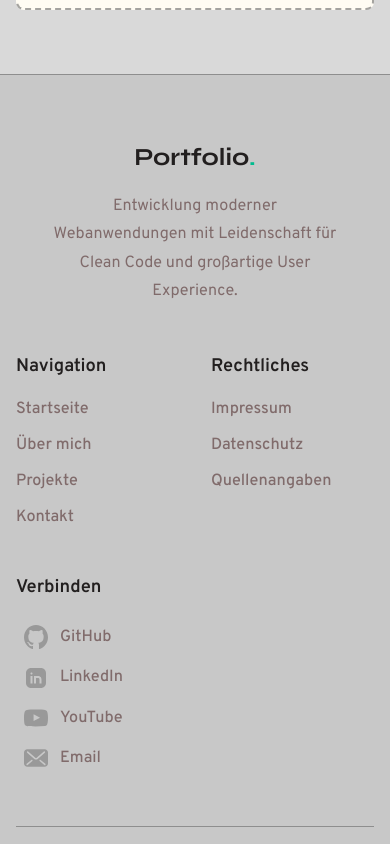
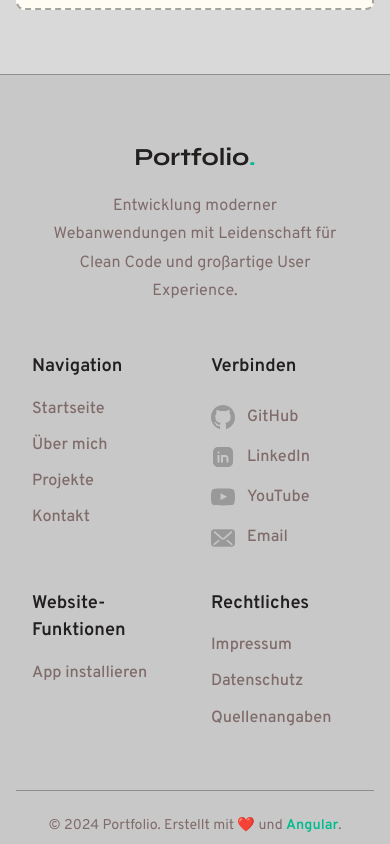
Before and after one commit to KosMaster87/Portfolio, an Angular app: page /privacy-policy in a window 390 px wide. Shown: the part 5420-6264 px from the top of the page. Built offline with nearby package versions, Linux system fonts and the light colour scheme.

Commit message:
fix: enhance footer features and legal sections, update styles, and improve responsiveness

```diff
--- a/public/i18n/de.json
+++ b/public/i18n/de.json
@@ -75,6 +75,7 @@
   "FOOTER": {
     "brandDescription": "Entwicklung moderner Webanwendungen mit Leidenschaft für Clean Code und großartige User Experience.",
     "navigationHeading": "Navigation",
+    "featuresHeading": "Website-Funktionen",
     "legalHeading": "Rechtliches",
     "socialHeading": "Verbinden",
     "copyright": "Portfolio. Erstellt mit",
@@ -84,6 +85,7 @@
     "angular": "Angular",
     "typescript": "TypeScript",
     "scss": "SCSS",
+    "install": "App installieren",
     "backToTop": "Oben",
     "backToTopAria": "Zurück nach oben scrollen",
     "githubAria": "Besuchen Sie mein GitHub-Profil",
--- a/public/i18n/en.json
+++ b/public/i18n/en.json
@@ -75,6 +75,7 @@
   "FOOTER": {
     "brandDescription": "Building modern web applications with passion for clean code and great user experiences.",
     "navigationHeading": "Navigation",
+    "featuresHeading": "Website features",
     "legalHeading": "Legal",
     "socialHeading": "Connect",
     "copyright": "Portfolio. Made with",
@@ -84,6 +85,7 @@
     "angular": "Angular",
     "typescript": "TypeScript",
     "scss": "SCSS",
+    "install": "Install App",
     "backToTop": "Top",
     "backToTopAria": "Scroll back to top",
     "githubAria": "Visit my GitHub profile",
--- a/src/app/features/home/components/skills-section/skills-section.component.scss
+++ b/src/app/features/home/components/skills-section/skills-section.component.scss
@@ -36,11 +36,8 @@
     padding: var(--space-2) var(--space-4);
     margin: 0 0 var(--space-12) 0;
     position: relative;
-    z-index: 1;
 
     @media screen and (max-width: 300px) {
-      font-size: var(--font-size-2xl);
-      padding: var(--space-1) var(--space-2);
       margin: 0 0 var(--space-8) 0;
     }
   }
@@ -51,10 +48,18 @@
     min-height: 33vh;
     padding: var(--space-8) var(--space-4);
     display: grid;
-    grid-template-columns: repeat(auto-fill, minmax(clamp(100px, 10vw, 200px), 1fr));
+    grid-template-columns: repeat(auto-fill, minmax(clamp(80px, 10vw, 200px), 1fr));
     gap: var(--space-1);
     justify-items: center;
     align-items: center;
+
+    @media screen and (min-width: 300px) {
+      padding: var(--space-6) 0;
+    }
+
+    @media screen and (max-width: 720px) {
+      grid-template-columns: repeat(auto-fill, minmax(clamp(80px, 22vw, 200px), 1fr));
+    }
   }
 
   @include tablet {
@@ -94,8 +99,8 @@
   }
 
   &__icon {
-    width: clamp(50px, 8vw, 80px);
-    height: clamp(50px, 8vw, 80px);
+    width: clamp(45px, 8vw, 80px);
+    height: clamp(45px, 8vw, 80px);
     background-size: contain;
     background-repeat: no-repeat;
     background-position: center;
--- a/src/app/layout/footer/footer.component.html
+++ b/src/app/layout/footer/footer.component.html
@@ -37,6 +37,42 @@
         </nav>
       </div>
 
+      <div class="app-footer__social">
+        <h4 class="app-footer__social-heading">{{ footerData().socialHeading }}</h4>
+        <div class="social-links">
+          @for (social of socialLinks(); track social.name) {
+          <a
+            [href]="social.url"
+            [attr.aria-label]="social.ariaLabel"
+            [class]="'social-link social-link--' + social.hoverColor"
+            target="_blank"
+            rel="noopener noreferrer"
+          >
+            <img
+              [src]="social.iconPath"
+              [alt]="social.name + ' icon'"
+              class="social-icon"
+              draggable="false"
+            />
+            <span class="social-name">{{ social.name }}</span>
+          </a>
+          }
+        </div>
+      </div>
+
+      <div class="app-footer__features">
+        <h4 class="app-footer__features-heading">{{ footerData().featuresHeading }}</h4>
+        <nav role="navigation" aria-label="Website features">
+          <ul class="app-footer__features-list">
+            <li class="app-footer__features-item">
+              <a class="app-footer__navigation-link" (click)="installPWA()">{{
+                footerData().install
+              }}</a>
+            </li>
+          </ul>
+        </nav>
+      </div>
+
       <div class="app-footer__legal">
         <h4 class="app-footer__legal-heading">{{ footerData().legalHeading }}</h4>
         <nav role="navigation" aria-label="Legal navigation">
@@ -58,29 +94,6 @@
             </li>
           </ul>
         </nav>
-      </div>
-
-      <div class="app-footer__social">
-        <h4 class="app-footer__social-heading">{{ footerData().socialHeading }}</h4>
-        <div class="social-links">
-          @for (social of socialLinks(); track social.name) {
-          <a
-            [href]="social.url"
-            [attr.aria-label]="social.ariaLabel"
-            [class]="'social-link social-link--' + social.hoverColor"
-            target="_blank"
-            rel="noopener noreferrer"
-          >
-            <img
-              [src]="social.iconPath"
-              [alt]="social.name + ' icon'"
-              class="social-icon"
-              draggable="false"
-            />
-            <span class="social-name">{{ social.name }}</span>
-          </a>
-          }
-        </div>
       </div>
     </div>
 
--- a/src/app/layout/footer/footer.component.scss
+++ b/src/app/layout/footer/footer.component.scss
@@ -19,13 +19,48 @@
     grid-template-columns: 1fr;
 
     @include tablet {
-      grid-template-columns: 2fr 1fr 1fr 1fr;
+      grid-template-columns: repeat(4, 1fr);
       gap: var(--space-12);
+    }
+
+    @include desktop {
+      grid-template-columns: 2fr 1fr 1fr 1fr 1fr;
+      gap: var(--space-16);
     }
 
     @media screen and (max-width: 719px) {
       grid-template-columns: 1fr 1fr;
       gap: var(--space-8);
+      padding-left: var(--space-4);
+      padding-right: var(--space-4);
+    }
+  }
+
+  &__brand {
+    @media screen and (max-width: 1023px) {
+      grid-column: 1 / -1;
+      text-align: center;
+    }
+
+    .brand-title {
+      font-family: var(--font-secondary);
+      font-size: var(--font-size-2xl);
+      font-weight: var(--font-weight-bold);
+      color: var(--color-text-primary);
+      margin: 0 0 var(--space-4) 0;
+
+      .brand-accent {
+        color: var(--color-primary);
+      }
+    }
+
+    .brand-description {
+      font-family: var(--font-primary);
+      font-size: var(--font-size-base);
+      color: var(--color-text-muted);
+      line-height: var(--line-height-relaxed);
+      margin: 0;
+      max-width: 300px;
     }
   }
 
@@ -49,10 +84,15 @@
       line-height: var(--line-height-relaxed);
       margin: 0;
       max-width: 300px;
+
+      @media screen and (max-width: 1023px) {
+        margin: 0 auto;
+      }
     }
   }
 
   &__navigation,
+  &__features,
   &__legal,
   &__social {
     &-heading {
@@ -98,7 +138,7 @@
       display: flex;
       align-items: center;
       gap: var(--space-3);
-      padding: var(--space-2);
+      padding: var(--space-2) 0;
       font-family: var(--font-primary);
       font-size: var(--font-size-base);
       color: var(--color-text-muted);
@@ -270,9 +310,8 @@
     }
 
     &__social .social-links {
-      flex-direction: row;
+      flex-direction: column;
       justify-content: flex-start;
-      flex-wrap: wrap;
     }
   }
 }
--- a/src/app/layout/footer/footer.component.ts
+++ b/src/app/layout/footer/footer.component.ts
@@ -4,7 +4,15 @@
  * @module layout/footer
  */
 
-import { Component, computed, inject } from '@angular/core';
+import {
+  Component,
+  computed,
+  inject,
+  signal,
+  WritableSignal,
+  OnDestroy,
+  OnInit,
+} from '@angular/core';
 import { RouterModule } from '@angular/router';
 
 import { NavigationService, TranslationService } from '@core/services';
@@ -21,11 +29,14 @@ import { IconButtonComponent } from '@shared/components';
   templateUrl: './footer.component.html',
   styleUrl: './footer.component.scss',
 })
-export class FooterComponent {
+export class FooterComponent implements OnInit, OnDestroy {
   protected translationService = inject(TranslationService);
   private navigationService = inject(NavigationService);
+  currentYear = new Date().getFullYear();
 
-  currentYear = new Date().getFullYear();
+  protected deferredPrompt: WritableSignal<any | null> = signal(null);
+  protected installAvailable = computed(() => !!this.deferredPrompt());
+  private beforeInstallHandler: ((e: Event) => void) | null = null;
 
   /**
    * Computed footer content data with translations.
@@ -36,6 +47,7 @@ export class FooterComponent {
     return {
       brandDescription: t.instant('FOOTER.brandDescription'),
       navigationHeading: t.instant('FOOTER.navigationHeading'),
+      featuresHeading: t.instant('FOOTER.featuresHeading'),
       legalHeading: t.instant('FOOTER.legalHeading'),
       socialHeading: t.instant('FOOTER.socialHeading'),
       copyright: t.instant('FOOTER.copyright'),
@@ -45,6 +57,7 @@ export class FooterComponent {
       angular: t.instant('FOOTER.angular'),
       typescript: t.instant('FOOTER.typescript'),
       scss: t.instant('FOOTER.scss'),
+      install: t.instant('FOOTER.install'),
       backToTop: t.instant('FOOTER.backToTop'),
       backToTopAria: t.instant('FOOTER.backToTopAria'),
       home: t.instant('MENU.home'),
@@ -135,4 +148,48 @@ export class FooterComponent {
       window.scrollTo({ top: 0, behavior: 'smooth' });
     }, 100);
   }
+
+  /**
+   * Lifecycle hook that runs after component initialization.
+   * Registers a global event listener to capture the browser's `beforeinstallprompt` event,
+   * which is fired when the PWA installation criteria are met. The event is stored to allow
+   * manual triggering of the installation prompt via user interaction.
+   */
+  ngOnInit(): void {
+    if (typeof window !== 'undefined' && 'addEventListener' in window) {
+      this.beforeInstallHandler = (e: Event) => {
+        (e as any).preventDefault?.();
+        this.deferredPrompt.set(e);
+      };
+      window.addEventListener('beforeinstallprompt', this.beforeInstallHandler as EventListener);
+    }
+  }
+
+  /**
+   * Lifecycle hook that runs when component is being destroyed.
+   * Removes the `beforeinstallprompt` event listener to prevent memory leaks
+   * and cleans up the stored handler reference.
+   */
+  ngOnDestroy(): void {
+    if (this.beforeInstallHandler && typeof window !== 'undefined') {
+      window.removeEventListener('beforeinstallprompt', this.beforeInstallHandler as EventListener);
+      this.beforeInstallHandler = null;
+    }
+  }
+
+  /**
+   * Triggers the PWA installation prompt.
+   * Invokes the stored `beforeinstallprompt` event's `prompt()` method to display
+   * the browser's native installation dialog. After the user responds, the deferred
+   * prompt is cleared regardless of the outcome (accepted or dismissed).
+   * Does nothing if no prompt event is available.
+   */
+  installPWA(): void {
+    const e = this.deferredPrompt();
+    if (!e) return;
+    e.prompt();
+    e.userChoice.then((choice: any) => {
+      this.deferredPrompt.set(null);
+    });
+  }
 }
--- a/src/styles/_variables.scss
+++ b/src/styles/_variables.scss
@@ -79,7 +79,7 @@
   --font-size-4xl: clamp(2.25rem, 1.95rem + 1.5vw, 3rem);
   --font-size-5xl: clamp(3rem, 2.55rem + 2.25vw, 4rem);
 
-  --font-size-hero-title: clamp(28px, 2.5vw + 1.5rem, 80px);
+  --font-size-hero-title: clamp(28px, 2.5vw + 1rem, 80px);
   --font-size-hero-title-landscape: clamp(20px, 2vw + 1rem, 50px);
   --font-size-hero-title-flat: clamp(18px, 1.8vw + 0.8rem, 40px);
   --font-size-hero-name: clamp(14px, 1vw + 1rem, 40px);
```
